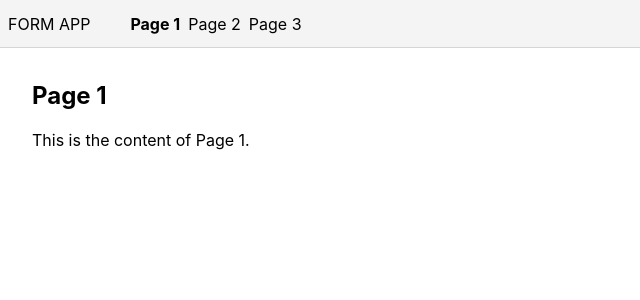
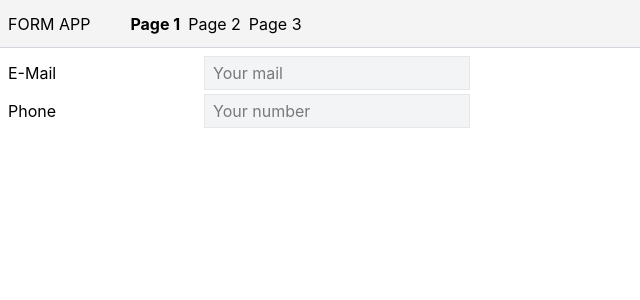
Before and after one commit to srutz/hello, a React (Vite) app: page /page1 in a window 1280 px wide. Shown: the top 300 px of the page, without its empty margins (0-640 px from the left). Built offline with nearby package versions, Linux system fonts and the light colour scheme.

Commit message:
form pages

```diff
--- a/src/Page1.tsx
+++ b/src/Page1.tsx
@@ -1,8 +1,40 @@
+import { useEffect, useState } from "react"
+
 export function Page1() {
+    const [ emailChanged, setEmailChanged] = useState(false)
+
+    const [ email, setEmail] = useState("");
+    const [ phone, setPhone ] = useState("")
+
+    useEffect(() => {
+        console.log("page1 mounted")
+        return () => {
+            console.log("page1 unmounted")
+        }
+    }, [])
     return (
-        <div className="p-8">
-            <h1 className="text-2xl font-bold mb-4">Page 1</h1>
-            <p>This is the content of Page 1.</p>
+        <div className="flex flex-col gap-1 p-2">
+            <div className="flex gap-1 items-baseline">
+                <label className="w-48" htmlFor="phone">E-Mail</label>
+                <input placeholder = "Your mail"
+                    onChange={(e) => {
+                        setEmail(e.target.value)
+                        setEmailChanged(true)
+                    }}
+                    type="email"
+                    id="email" value={email}></input>
+            </div>
+            {emailChanged && !email.includes("@") && (
+                <div className="text-red-400">
+                    Invalid E-Mail
+                </div>)}
+            <div className="flex gap-1 items-baseline">
+                <label className="w-48" htmlFor="phone">Phone</label>
+                <input placeholder = "Your number"
+                    onChange={(e) => setPhone(e.target.value)}
+                    type="tel"
+                    id="phone" value={phone}></input>
+            </div>
         </div>
     )
 }
--- a/src/index.css
+++ b/src/index.css
@@ -11,3 +11,7 @@ a {
 .active {
     @apply font-bold;
 }
+
+input {
+    @apply border border-gray-200 px-2 py-1 bg-gray-100
+}
```
